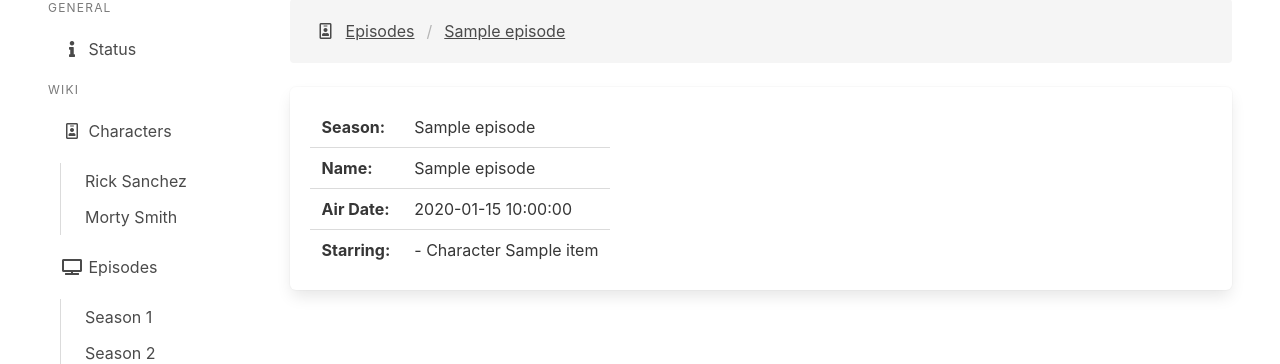
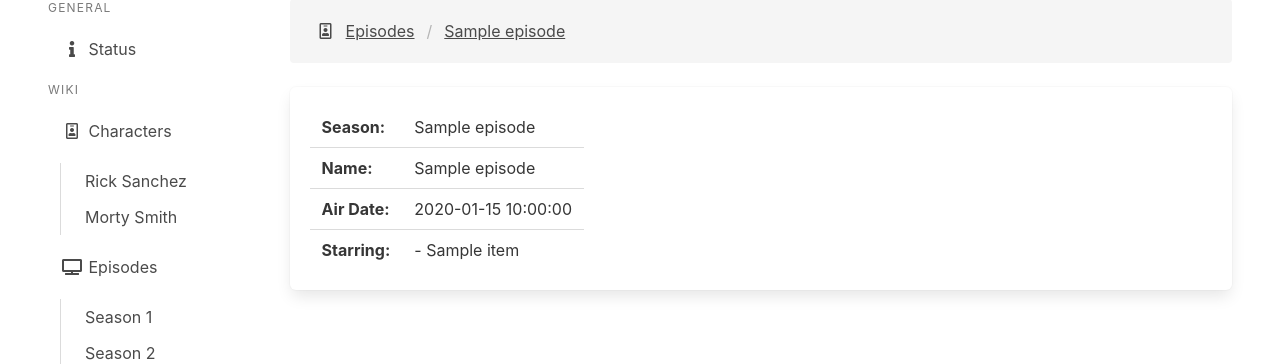
Before and after one commit to imgios/RaM-wiki, a Flask app: template ramwiki/episodes/templates/episodes/episodeInfo.html in a window 1280 px wide. Shown: the part 181-545 px from the top of the page. Run offline with Flask 2, Linux system fonts and the light colour scheme; the template is opened without the code that fills it: most values are stand-ins (such as "Sample title", 1, 10 or a date in 2020); some libraries are stand-ins or nearby versions.

Commit message:
Display characters appearing in episode

```diff
--- a/ramwiki/episodes/__init__.py
+++ b/ramwiki/episodes/__init__.py
@@ -27,6 +27,9 @@ def episodeInfo(episodeParam):
     result = episodeManager.getByEpisode(episodeParam)['data']
     if len(result) > 0:
         episode = result[0]['e'] # Episode found
+        charactersInEpisode = episodeManager.getCharactersInEpisode(episode['no'])['data']
+        if len(charactersInEpisode) > 0:
+            episode['characters'] = charactersInEpisode
     else:
         episode = None # Episode not found
 
--- a/ramwiki/episodes/templates/episodes/episodeInfo.html
+++ b/ramwiki/episodes/templates/episodes/episodeInfo.html
@@ -46,7 +46,7 @@
                                         <ul>
                                             <!-- TODO: Names instead of ids -->
                                             {% for x in episode['characters'] %}
-                                                <li style="display:inline;">- Character {{ x }}</li>
+                                                <li style="display:inline;">- {{ x['c.name'] }}</li>
                                             {% endfor %}
                                         </ul>
                                     </td>
```
